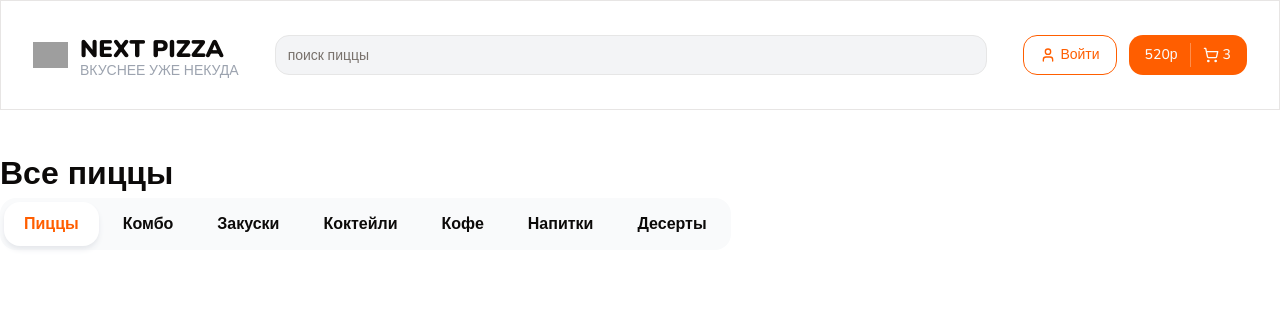
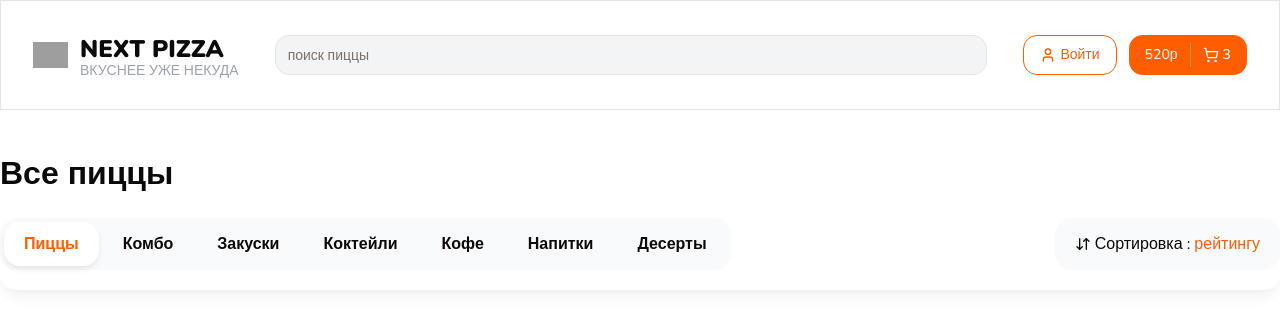
Before and after one commit to Dmitry-Klyuev/pazza-next_js, a Next.js app: page / in a window 1280 px wide. Shown: the top 330 px of the page. Built offline with nearby package versions, Linux system fonts and the light colour scheme; grey boxes are pictures that could not be loaded.

Commit message:
add topBar

```diff
--- a/app/page.tsx
+++ b/app/page.tsx
@@ -1,14 +1,16 @@
 import {Container} from "@/components/shared/container";
 import {Title} from "@/components/shared/title";
 import {Categories} from "@/components/shared/categories";
+import {SortPopup} from "@/components/shared/sort-popup";
+import {TopBar} from "@/components/shared/top-bar";
 
 export default function Home() {
     return (
         <>
             <Container className={'mt-10'}>
                 <Title text={'Все пиццы'} size={'lg'} className={'font-extrabold'}/>
-                <Categories/>
             </Container>
+            <TopBar/>
         </>
     );
 }
--- a/components/shared/categories.tsx
+++ b/components/shared/categories.tsx
@@ -11,7 +11,6 @@
 
 export const Categories: React.FC<Props> = ({className}) => {
     const [activeIndex, setActiveIndex] = useState(0)
-
 
     return (
         <div className={cn('inline-flex gap-1 p-1 rounded-2xl bg-gray-50 ', className)}>
--- a/components/shared/sort-popup.tsx
+++ b/components/shared/sort-popup.tsx
@@ -0,0 +1,17 @@
+import React from "react";
+import {cn} from "@/lib/utils";
+import {ArrowDownUp} from "lucide-react";
+
+interface Props {
+    className?: string
+};
+
+export const SortPopup: React.FC<Props> = ({className}) => {
+    return (
+        <div
+            className={cn('inline-flex items-center gap-1 bg-gray-50 px-5 h-[52px] rounded-2xl cursor-pointer', className)}>
+            <ArrowDownUp size={16} />
+            Сортировка : <span className={'text-primary'}>рейтингу</span>
+        </div>
+    );
+};
--- /dev/null
+++ b/components/shared/top-bar.tsx
@@ -0,0 +1,21 @@
+import React from "react";
+import {Categories} from "@/components/shared/categories";
+import {SortPopup} from "@/components/shared/sort-popup";
+import {cn} from "@/lib/utils";
+import {Container} from "@/components/shared/container";
+
+interface Props {
+    className?: string
+};
+
+export const TopBar: React.FC<Props> = ({className}) => {
+    return (
+        <div
+            className={cn('sticky top-0 bg-white py-5 shadow-lg shadow-black/5 z-10 rounded-2xl', className)}>
+            <Container className={'flex items-center justify-between'}>
+                <Categories/>
+                <SortPopup/>
+            </Container>
+        </div>
+    );
+};
```
